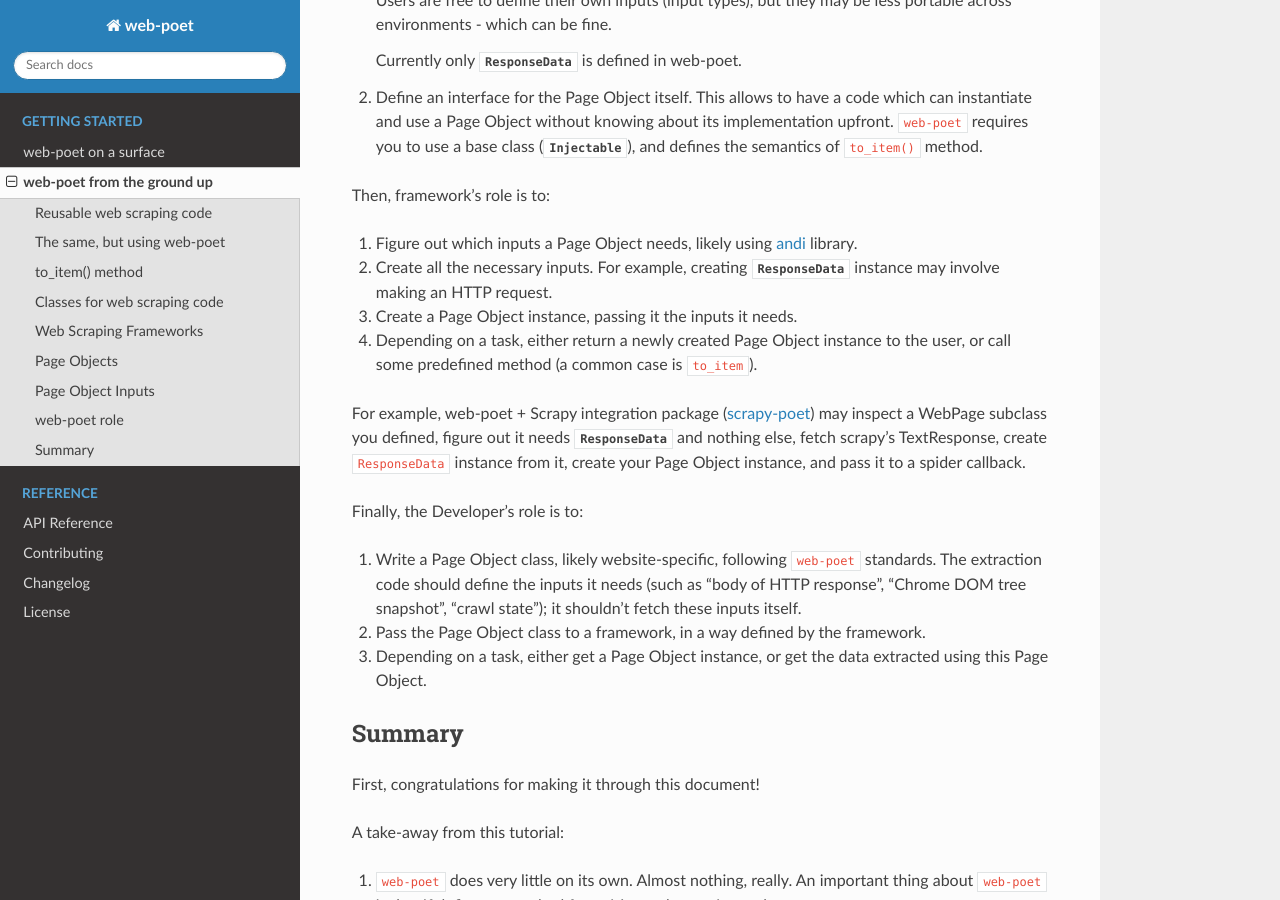
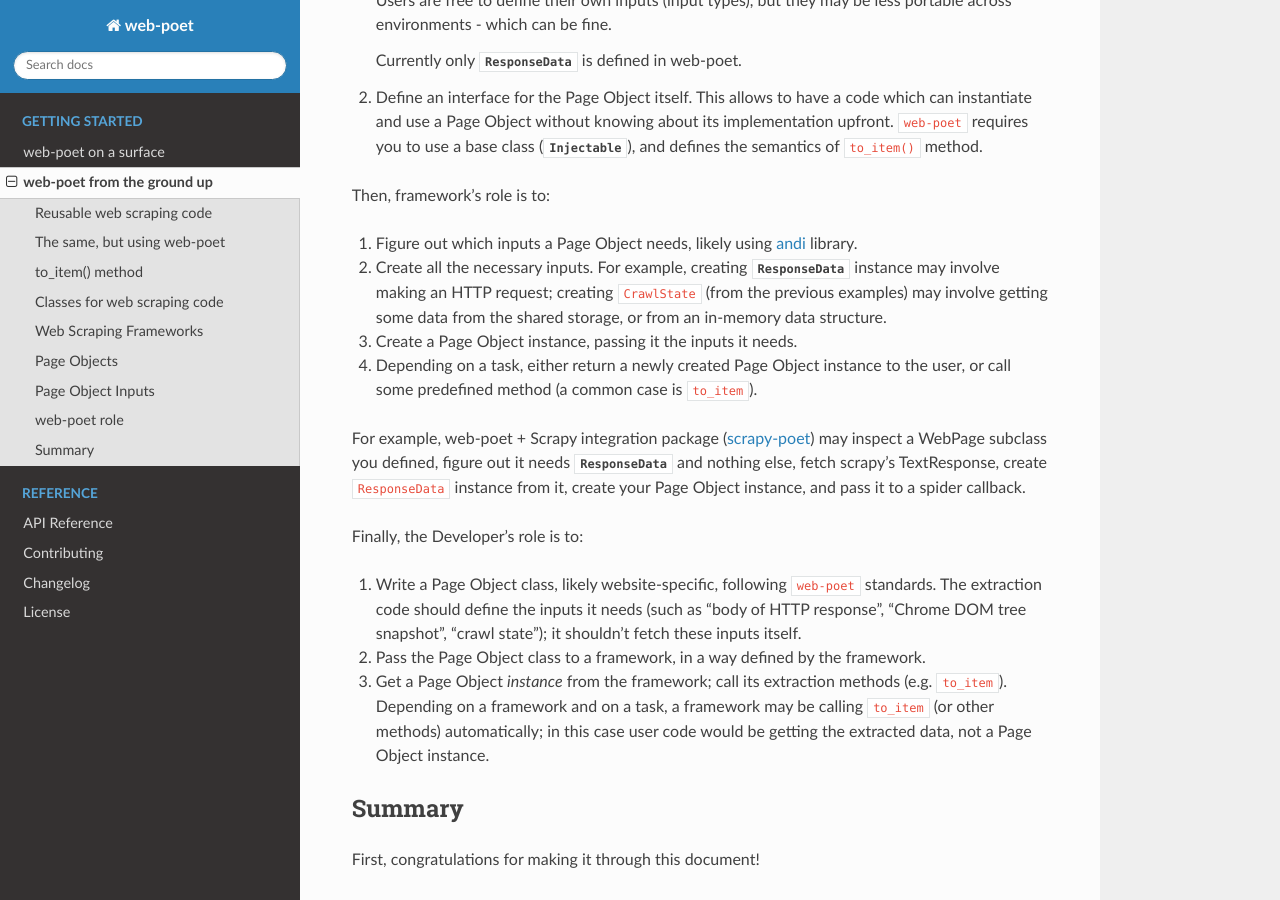
Before and after one commit to scrapinghub/web-poet, a Sphinx documentation site: the page built from docs/intro/from-ground-up.rst, in a window 1280 px wide and 900 px high, scrolled down 11930 px. Built offline with Sphinx 7.4.7 and the Read the Docs theme 2.0.0, drawn with Linux system fonts in a browser that asks for light colours.

Commit message:
clarify docs, as per @ivanprado's suggestions

```diff
--- a/docs/intro/from-ground-up.rst
+++ b/docs/intro/from-ground-up.rst
@@ -682,7 +682,9 @@ Then, framework's role is to:
 
 1. Figure out which inputs a Page Object needs, likely using andi_ library.
 2. Create all the necessary inputs. For example, creating
-   :class:`~.ResponseData` instance may involve making an HTTP request.
+   :class:`~.ResponseData` instance may involve making an HTTP request;
+   creating ``CrawlState`` (from the previous examples) may involve getting
+   some data from the shared storage, or from an in-memory data structure.
 3. Create a Page Object instance, passing it the inputs it needs.
 4. Depending on a task, either return a newly created Page Object
    instance to the user, or call some predefined method
@@ -702,8 +704,10 @@ Finally, the Developer's role is to:
    "crawl state"); it shouldn't fetch these inputs itself.
 2. Pass the Page Object class to a framework, in a way defined by the
    framework.
-3. Depending on a task, either get a Page Object instance, or get the data
-   extracted using this Page Object.
+3. Get a Page Object *instance* from the framework; call its extraction methods
+   (e.g. ``to_item``). Depending on a framework and on a task, a framework
+   may be calling ``to_item`` (or other methods) automatically; in this case
+   user code would be getting the extracted data, not a Page Object instance.
 
 
 .. _scrapy-poet: https://github.com/scrapinghub/scrapy-poet
```
